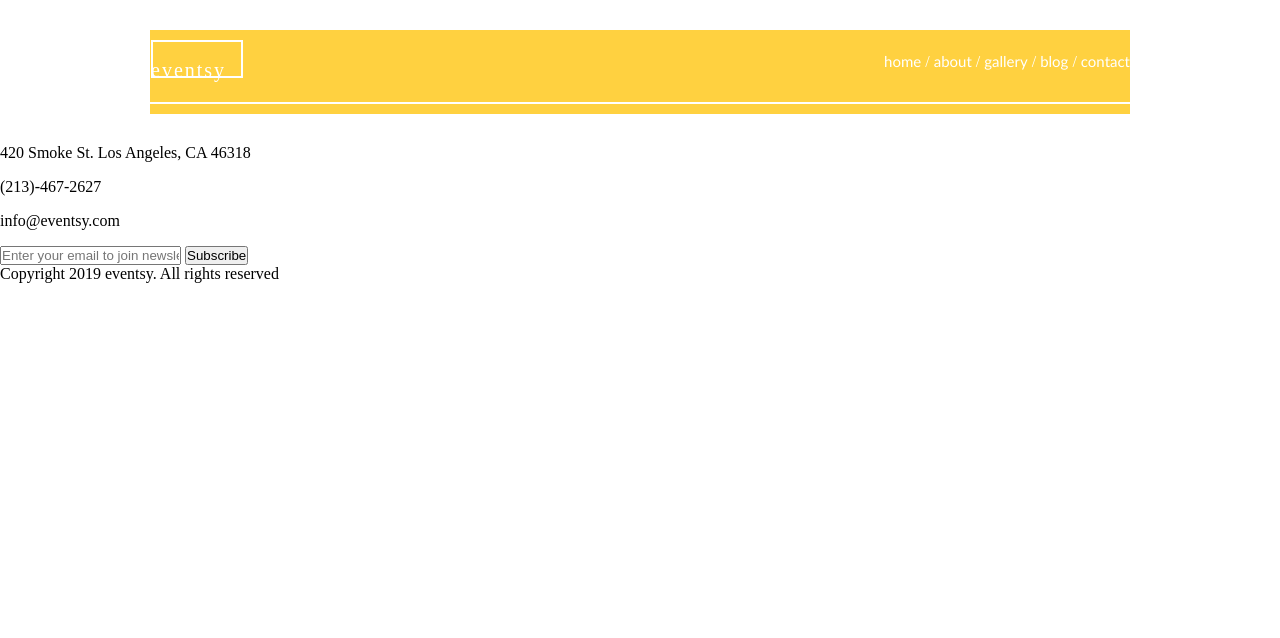
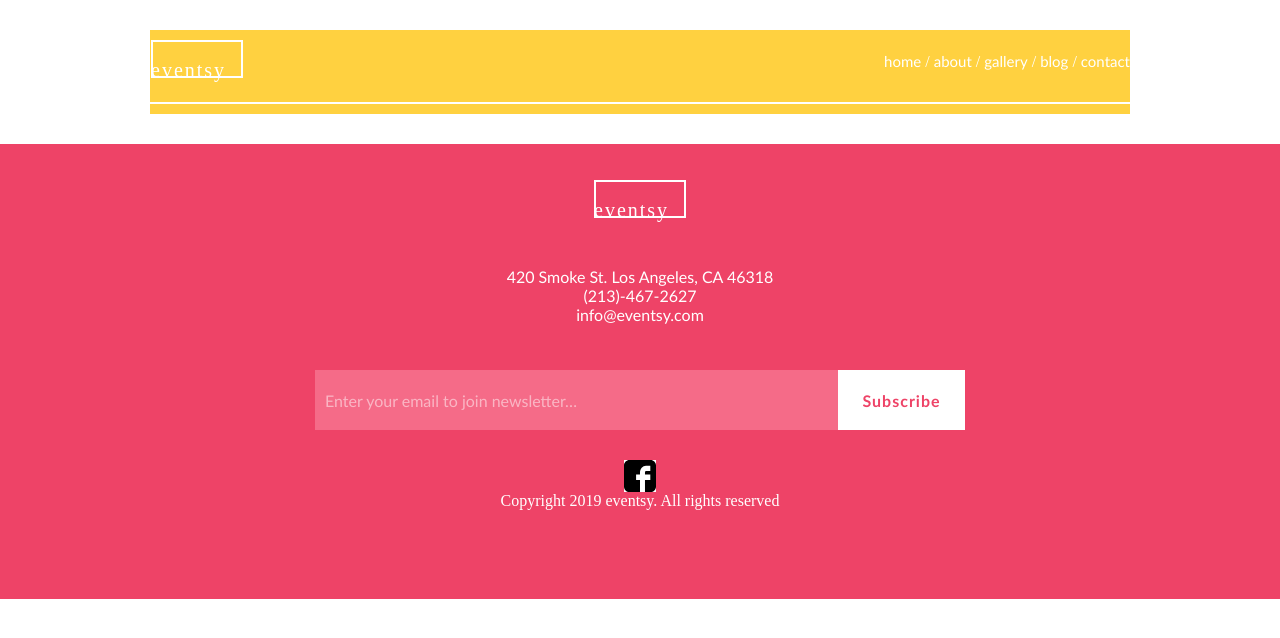
Before and after one commit to N215-lorender/final-project, a website: page index.html in a window 1280 px wide. Drawn offline with Linux system fonts and the light colour scheme.

Commit message:
start footer (WIP)
started work on footer. Good progress, but I've learned this thing hates me.

```diff
--- a/index.html
+++ b/index.html
@@ -49,9 +49,9 @@
       <button class="subscribe-button">Subscribe</button>
     </div>
     <div class="icons">
-      <i src="images/social-media/facebook.svg"></i>
-      <i class="fa-brands fa-instagram-square"></i>
-      <i class="fa-brands fa-twitter-square"></i>
+      <div class="facebook"></div>
+      <div class="insta"></div>
+      <div class="twitter"></div>
     </div>
     <div class="copyright">Copyright 2019 eventsy. All rights reserved</div>
   </footer>
--- a/scss/footer/footer.scss
+++ b/scss/footer/footer.scss
@@ -1,4 +1,79 @@
 footer {
     width: 100%;
     height: 455px;
+    background-color: $common-red;
+    display: flex;
+    flex-direction: column;
+    align-items: center;
+    color: $common-white;
+
+    .footer-logo {
+        margin-top: 36px;
+        height: 42px;
+        width: 109px;
+
+        background-image: url("../images/logo/logo-white.svg");
+        background-position: center;
+        // background-size: cover;
+        background-repeat: no-repeat;
+    }
+
+    .contact-info {
+        text-align: center;
+        margin-top: 45px;
+        margin-bottom: 46px;
+        font-family: 'Gill Sans', 'Gill Sans Regular', Calibri, 'Trebuchet MS', sans-serif;
+        font-size: 16px;
+    }
+
+    .subscribe-input {
+        margin-bottom: 30px;
+
+        .subscribe-email {
+            width: 529px;
+            height: 60px;
+            border: none;
+            background-color: #F56B88;
+            padding-left: 10px;
+            color: $common-white;
+            font-size: 16px;
+            font-family: 'Gill Sans', 'Gill Sans MT', Calibri, 'Trebuchet MS', sans-serif;
+        }
+
+        .subscribe-button {
+            height: 60px;
+            width: 127px;
+            margin-left: -10px;
+            background-color: $common-white;
+            border: none;
+            color: $common-red;
+            font-size: 16px;
+            //TODO: Figure out why this group of fonts hate me.
+            font-family: 'Gill Sans', 'Gill Sans MT', Calibri, 'Trebuchet MS', sans-serif;
+            font-weight: bold;
+            letter-spacing: 1px;
+        }
+    }
+
+    .icons {
+        min-height: 32px;
+
+        .facebook {
+            background-color: white; //TODO: Figure out why local icons don't work.
+            height: 32px;
+            width: 32px;
+            background-image: url("../images/social-media/facebook.svg");
+            background-position: center;
+            background-repeat: no-repeat;
+            background-size: cover;
+        }
+    }
 }
+
+::placeholder {
+    color: $common-white;
+    opacity: 50%;
+    font-size: 16px;
+    font-family: 'Gill Sans', 'Gill Sans MT', Calibri, 'Trebuchet MS', sans-serif;
+
+}
--- a/scss/structure.scss
+++ b/scss/structure.scss
@@ -3,21 +3,14 @@
   padding: 0;
   box-sizing: border-box;
 }
+
 html,
 body {
   height: 100%;
 }
-h1,
-h2,
-h3,
-h4,
-h5,
-h6,
-p {
-  margin-bottom: 16px;
-}
 
-#app{
+
+#app {
   max-width: $content-width;
   margin: 0 auto;
   // min-height: 200px;
```
Also changed, not shown: css/styles.css, 1 other file.
